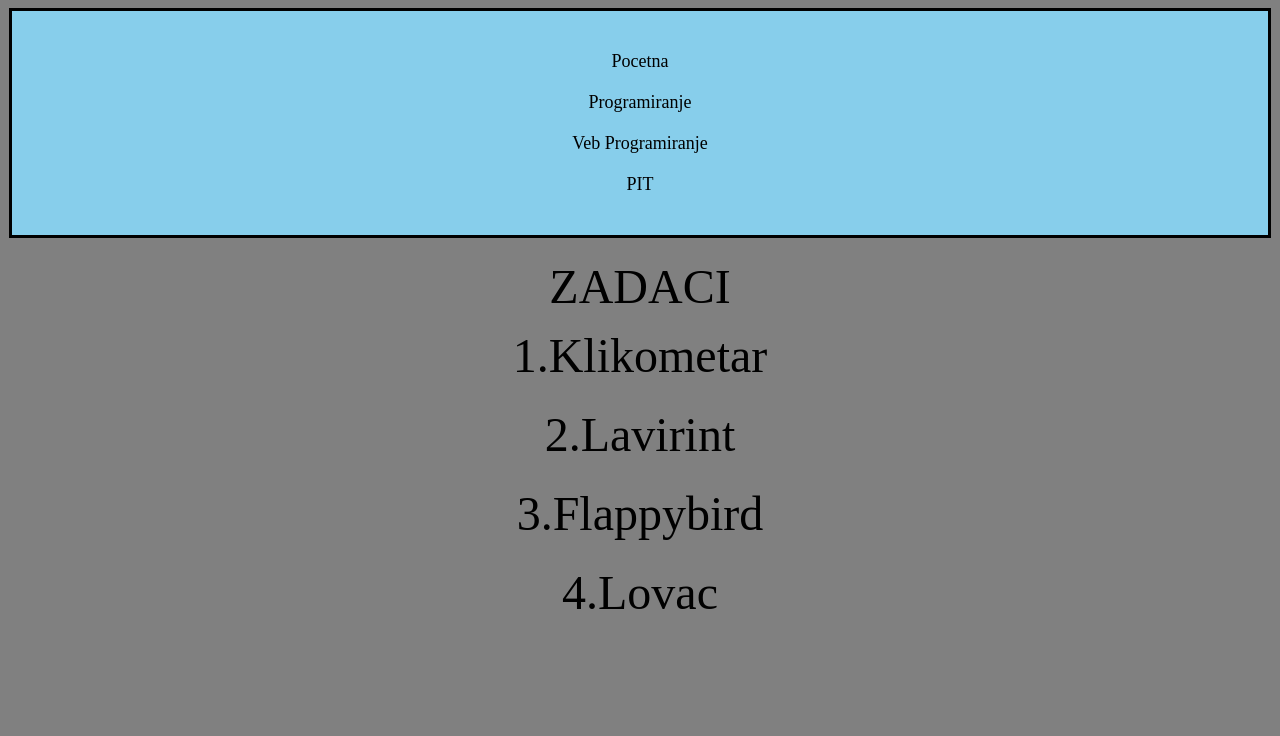
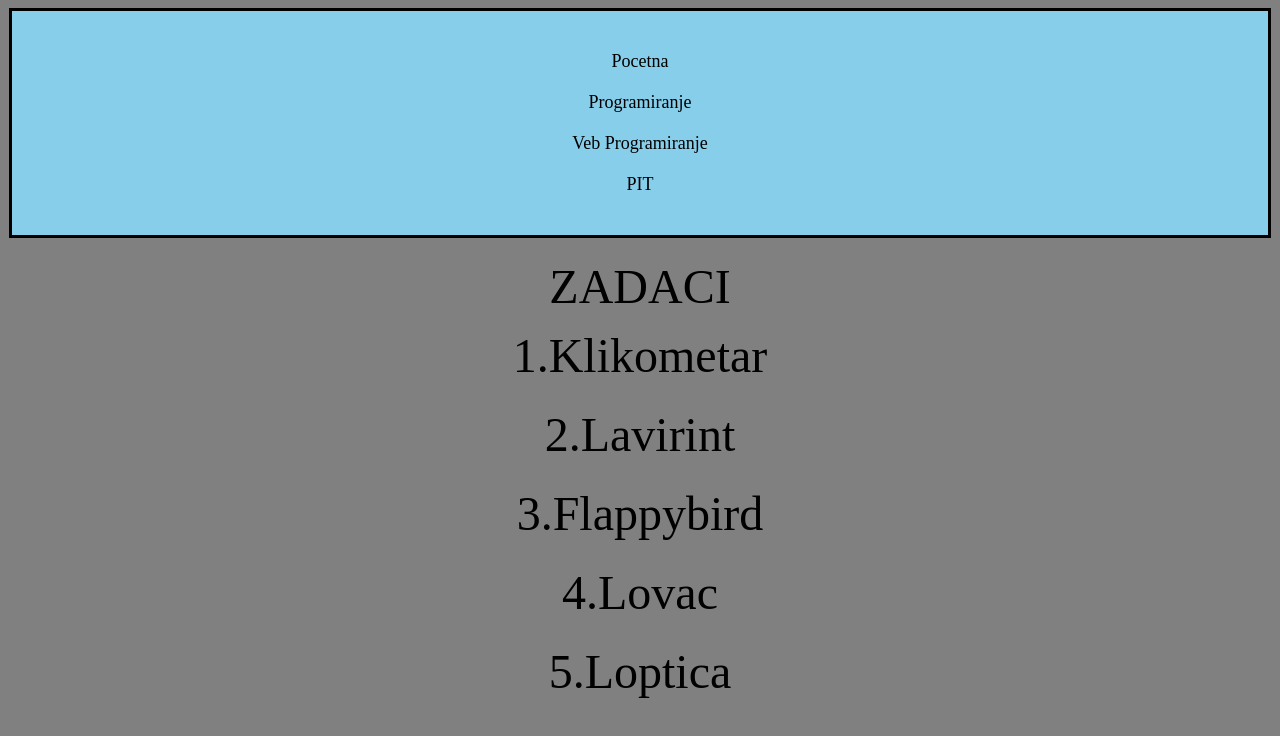
Before and after one commit to Djoja13/nlazarevic, a plain HTML site: page pit.html in a window 1280 px wide. Drawn offline with Linux system fonts and the light colour scheme.

Commit message:
Add files via upload

```diff
--- a/pit.html
+++ b/pit.html
@@ -28,6 +28,9 @@
 <tr>
 <td><a href="lovac.zip">4.Lovac</td>
 </tr>
+<tr>
+<td><a href="loptica.zip">5.Loptica</td>
+</tr>
 </table>
 </div>
 </body>
```
